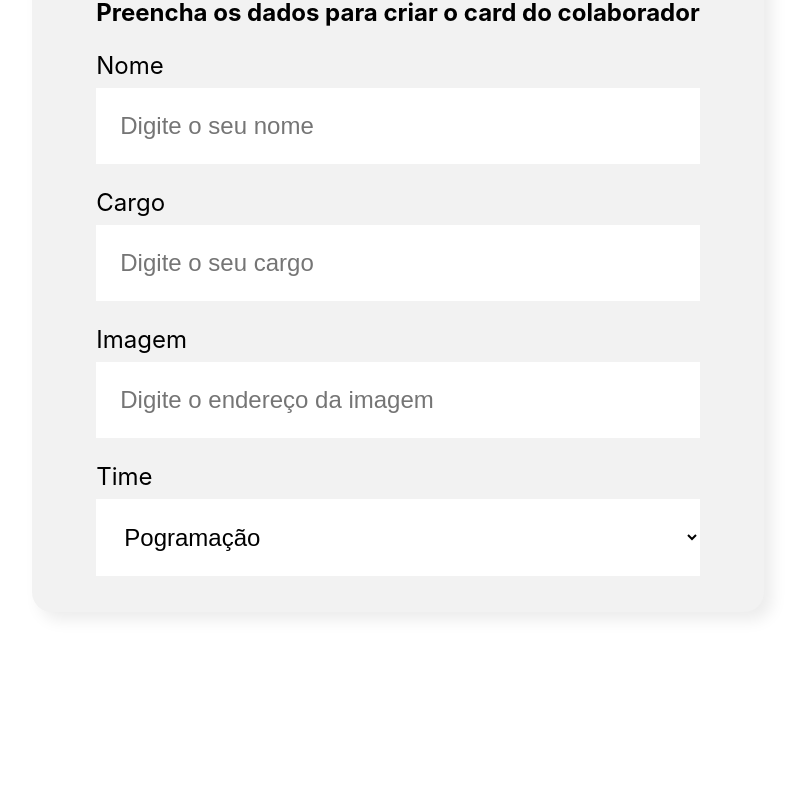
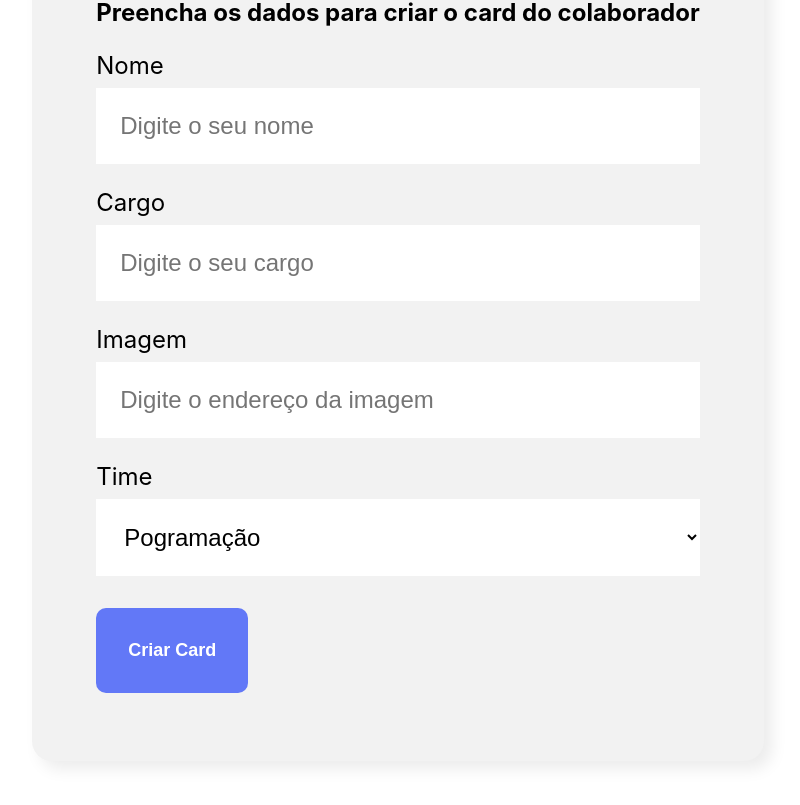
Before and after one commit to Julialunna/React.js, a React (Create React App) app in the folder organo/organo/: page / in a window 1280 px wide. Shown: the part 636-1441 px from the top of the page, without its empty margins (242-1042 px from the left). Before the commit the page ends 1328 px from the top, so only its background shows below. Built offline with nearby package versions, Linux system fonts and the light colour scheme.

Commit message:
criando botão

```diff
--- /dev/null
+++ b/organo/organo/src/componentes/Botao/Botao.css
@@ -0,0 +1,14 @@
+.botao{
+    background-color: #6278f7;
+    border-radius: 10px;
+    font-weight: 700;
+    font-size: 18px;
+    padding: 32px;
+    border: none;
+    cursor: pointer;
+    color: white;
+    margin: 32px 0;
+}
+.botao:hover{
+    color:#95ffd4;
+}
--- /dev/null
+++ b/organo/organo/src/componentes/Botao/index.js
@@ -0,0 +1,9 @@
+import './Botao.css';
+const Botao = (props)=>{
+    return(
+        <button className='botao'>
+            {props.children}
+        </button>
+    )
+}
+export default Botao;
--- a/organo/organo/src/componentes/Formulario/index.js
+++ b/organo/organo/src/componentes/Formulario/index.js
@@ -1,3 +1,4 @@
+import Botao from "../Botao";
 import CampoTexto from "../CampoTexto";
 import ListaSuspensa from "../ListaSuspensa";
 import "./Formulario.css"
@@ -19,6 +20,9 @@
             <CampoTexto label="Cargo" placeholder="Digite o seu cargo"/>
             <CampoTexto label="Imagem" placeholder="Digite o endereço da imagem"/>
             <ListaSuspensa label="Time"key={times} itens={times}/>
+            <Botao>
+                Criar Card
+            </Botao>
             </form>
         </section>
     )
```
